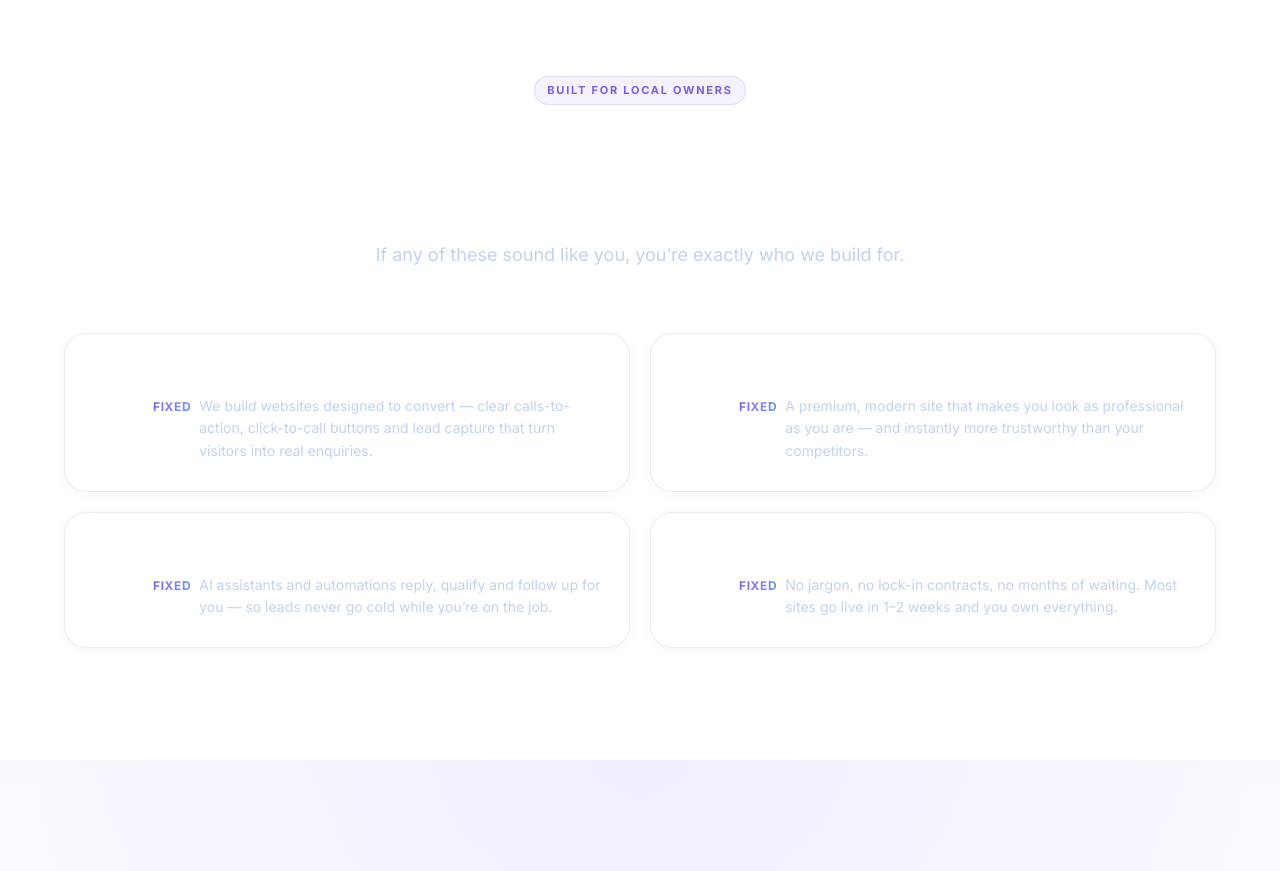
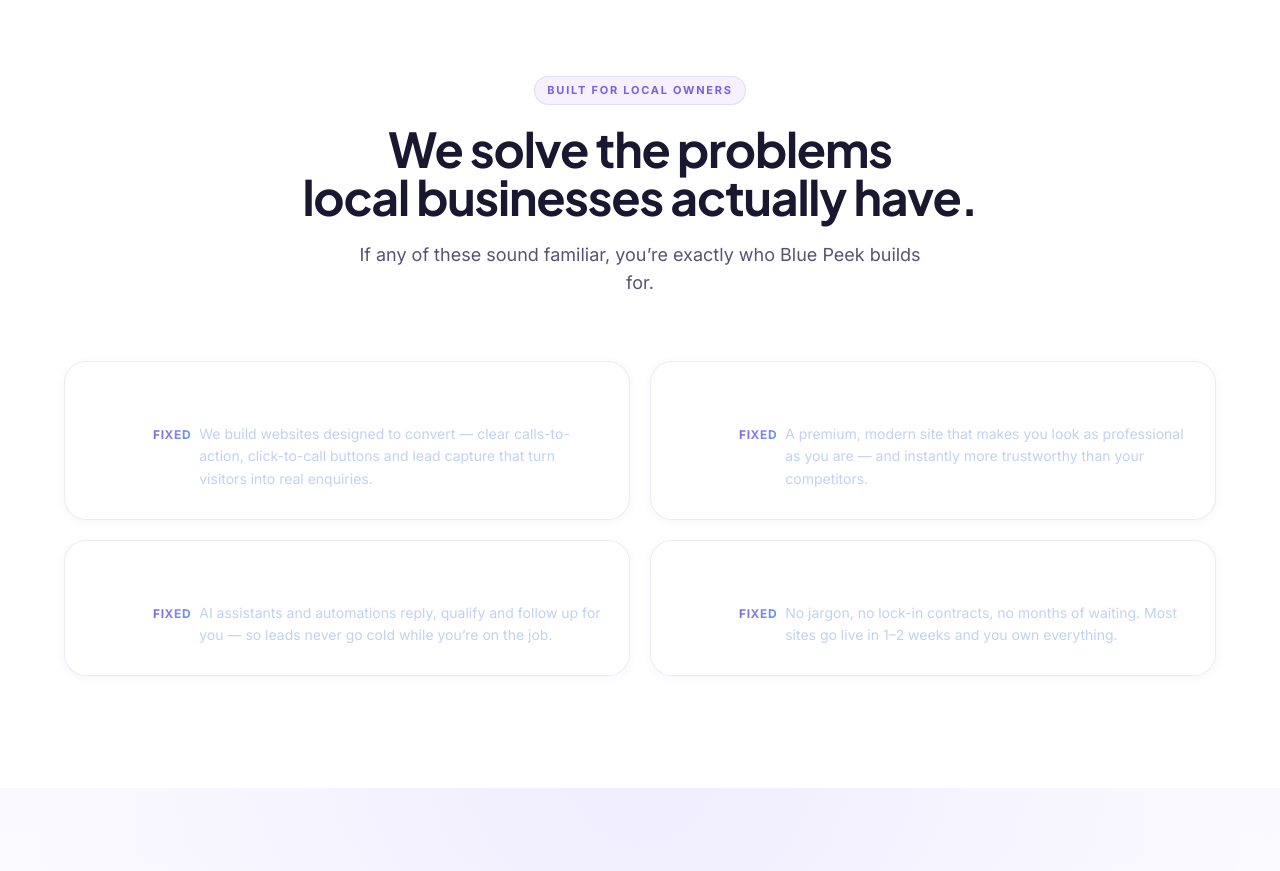
Before and after one commit to zachcolvillez-stack/bluepeek-website, a Next.js app: page / in a window 1280 px wide. Shown: the part 5800-6671 px from the top of the page. Built offline with nearby package versions, Linux system fonts and the light colour scheme.

Commit message:
auto-save: Testimonials.jsx

```diff
--- a/components/Testimonials.jsx
+++ b/components/Testimonials.jsx
@@ -32,11 +32,11 @@ export default function Testimonials() {
         <motion.div initial={{ opacity: 0, y: 20 }} whileInView={{ opacity: 1, y: 0 }}
           viewport={{ once: true }} transition={{ duration: 0.6 }} className="text-center mb-16">
           <span className="eyebrow">Built For Local Owners</span>
-          <h2 className="text-3xl md:text-5xl font-bold tracking-tight mt-5 mb-5" style={{ color: '#ffffff' }}>
+          <h2 className="text-3xl md:text-5xl font-bold tracking-tight mt-5 mb-5" style={{ color: '#1a1730' }}>
             We solve the problems<br />local businesses actually have.
           </h2>
-          <p className="text-base md:text-lg max-w-xl mx-auto" style={{ color: '#c2d2ee' }}>
-            If any of these sound like you, you’re exactly who we build for.
+          <p className="text-base md:text-lg max-w-xl mx-auto" style={{ color: '#565471' }}>
+            If any of these sound familiar, you’re exactly who Blue Peek builds for.
           </p>
         </motion.div>
 
```
